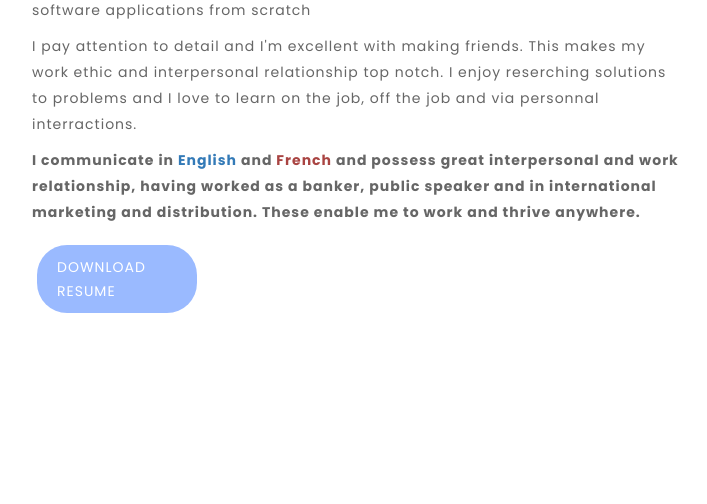
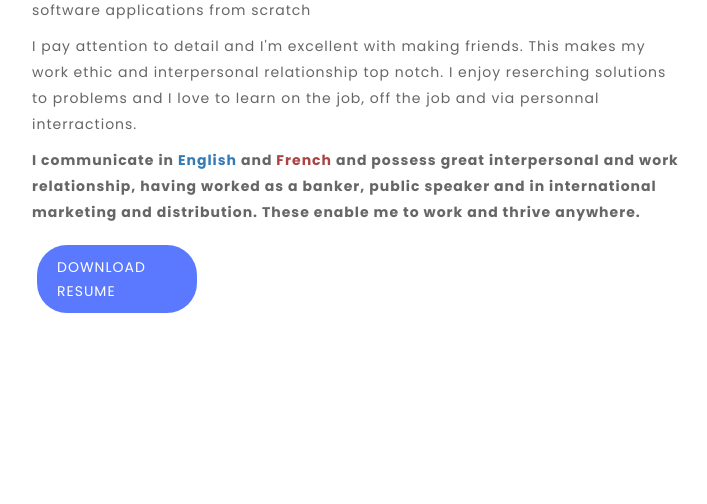
Before and after one commit to siegfred14/myportfolio, a Django app: page / in a window 1280 px wide. Shown: the part 1278-1782 px from the top of the page, without its empty margins (38-745 px from the left). Run offline with Django 3.2, Linux system fonts and the light colour scheme; some libraries are stand-ins or nearby versions.

Commit message:
.about-left a color remodified

```diff
--- a/static/css/style.css
+++ b/static/css/style.css
@@ -429,7 +429,8 @@ h6 {
   color: #fff;
   padding: 10px 20px;
   text-transform: uppercase;
-  background: #0051ff65;
+  background: #002fffa4;
+
   margin-top: 20px;
   width: 160px;
   border-radius: 30px;
```
